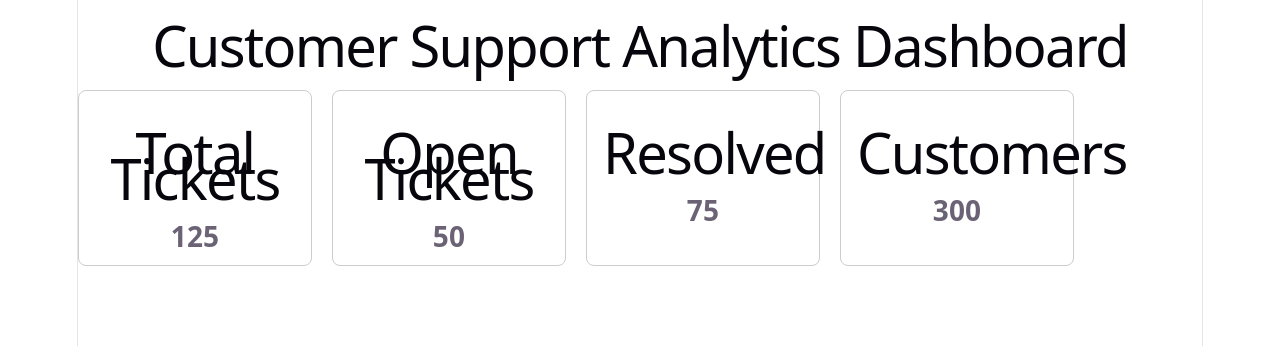
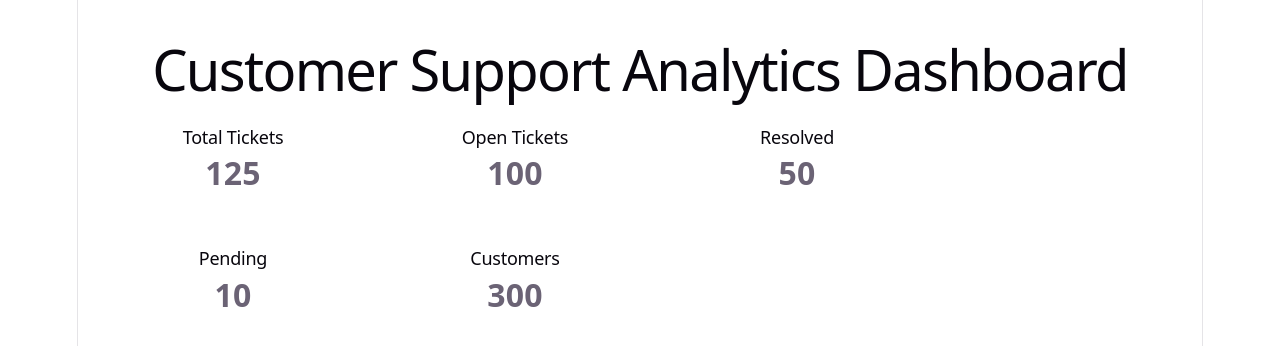
Before and after one commit to Mikita1012/customer-support-analytics-dashboard, a React (Vite) app: page / in a window 1280 px wide. Shown: the top 346 px of the page. Built offline with nearby package versions, Linux system fonts and the light colour scheme.

Commit message:
Day 5 - Build reusable dashboard cards with props and map

```diff
--- a/src/App.css
+++ b/src/App.css
@@ -183,6 +183,14 @@
   }
 } */
 
+.dashboard {
+  padding: 24px;
+}
+
+.dashboard h1 {
+  margin-bottom: 24px;
+}
+
 .dashboard-cards {
   display: flex;
   gap: 20px;
--- a/src/App.jsx
+++ b/src/App.jsx
@@ -1,18 +1,41 @@
-import { useState } from 'react'
-import reactLogo from './assets/react.svg'
-import viteLogo from './assets/vite.svg'
-import heroImg from './assets/hero.png'
-import './App.css'
-import MetricCard from './components/MetricCard'
+import { useState } from "react";
+import reactLogo from "./assets/react.svg";
+import viteLogo from "./assets/vite.svg";
+import heroImg from "./assets/hero.png";
+import "./App.css";
+import MetricCard from "./components/MetricCard";
 
 function App() {
-
   const [ticketCount, setTicketCount] = useState(25);
 
+  const metrics = [
+    {
+      title: "Total Tickets",
+      value: 125,
+    },
+    {
+      title: "Open Tickets",
+      value: 100,
+    },
+    {
+      title: "Resolved",
+      value: 50,
+    },
+
+    {
+      title: "Pending",
+      value: 10
+    },
+
+    {
+      title: "Customers",
+      value: 300,
+    },
+  ];
   return (
-    <>
+    <div className="dashboard">
       <h1>Customer Support Analytics Dashboard</h1>
-      <div className='dashboard-cards'>
+      {/* <div className='dashboard-cards'>
         <MetricCard
         title="Total Tickets"
         value={125}
@@ -29,13 +52,15 @@ function App() {
         title="Customers"
         value={300}
       />
+      </div> */}
+
+      <div className="dashboard-cards">
+        {metrics.map((metric, index) => (
+          <MetricCard key={index} title={metric.title} value={metric.value} />   //For every metric inside metrics array create one MetricCard
+        ))}
       </div>
-
-
-
-
-    </>
-  )
+    </div>
+  );
 }
 
-export default App
+export default App;
--- a/src/components/MetricCard.css
+++ b/src/components/MetricCard.css
@@ -1,8 +1,9 @@
 .metric-card {
-  border: 1px solid #ccc;
-  padding: 16px;
-  border-radius: 8px;
-  width: 200px;
+  border: 1px solid #ddd;
+  padding: 20px;
+  border-radius: 10px;
+  width: 220px;
+  border-color: white;
 }
 
 .metric-card h2 {
@@ -11,6 +12,7 @@
 }
 
 .metric-card p {
-  font-size: 28px;
+  margin-top: 12px;
+  font-size: 32px;
   font-weight: bold;
 }
--- a/src/components/MetricCard.jsx
+++ b/src/components/MetricCard.jsx
@@ -4,7 +4,7 @@ import './MetricCard.css'
 function MetricCard({title, value}) {
   return (
     <div className='metric-card'>
-        <h1>{title}</h1>
+        <h2>{title}</h2>
         <p>{value}</p>
     </div>
   )
```
Also changed, not shown: 1 other file (tests, documents, lock files or other folders).
